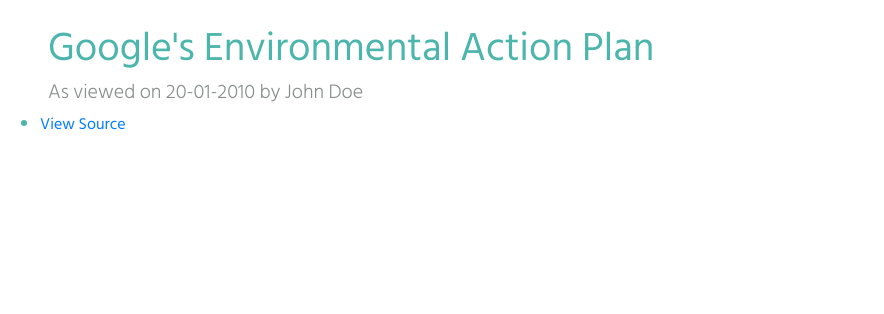
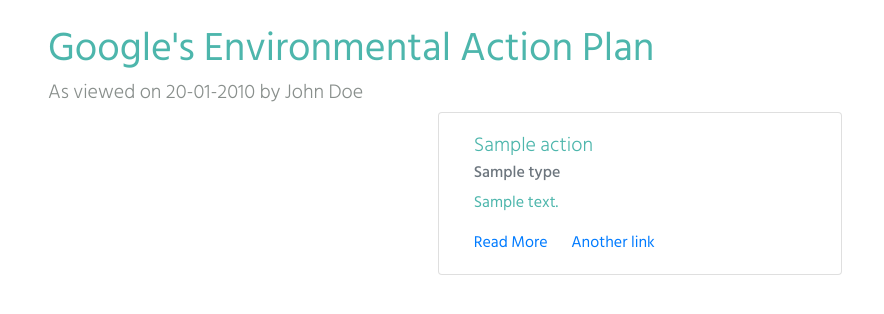
Before and after one commit to eydandash/Environmental_Smart_Assistant, a Django app: template Nile_Local/templates/action_plan.html in a window 1280 px wide. Shown: the part 83-397 px from the top of the page, without its empty margins (0-884 px from the left). Run offline with Django 3.2, Linux system fonts and the light colour scheme; the template is opened without the code that fills it: most values are stand-ins (such as "Sample title", 1, 10 or a date in 2020); parts of the project's set-up code (start-up, migrations or seed data) failed here and were passed over.

Commit message:
Actions added as template tage variables

```diff
--- a/Nile_Local/templates/action_plan.html
+++ b/Nile_Local/templates/action_plan.html
@@ -9,11 +9,19 @@
         <h1 class="col-12 mb-2">Google's Environmental Action Plan</h1>
         <h5 class="col-12">As viewed on 20-01-2010 by John Doe</h5>
     </div>
-    <ul>
+    <div class="d-flex row flex-wrap justify-content-center px-5">
         {% for action in listOfActions %}
-            <li><a href="{{ action.Source }}">View Source</a></li>
+            <div class="card col-4">
+                <div class="card-body">
+                    <h5 class="card-title">{{ action.Title }}</h5>
+                    <h6 class="card-subtitle mb-2 text-muted">{{ action.Type }}</h6>
+                    <p class="card-text">{{ action.Text }}</p>
+                    <a href="{{ action.Source }}" class="card-link">Read More</a>
+                    <a href="#" class="card-link">Another link</a>
+                </div>
+            </div>
         {% endfor %}
-    </ul>
+    </div>
     </main>
     <footer></footer>
     <script>
```
